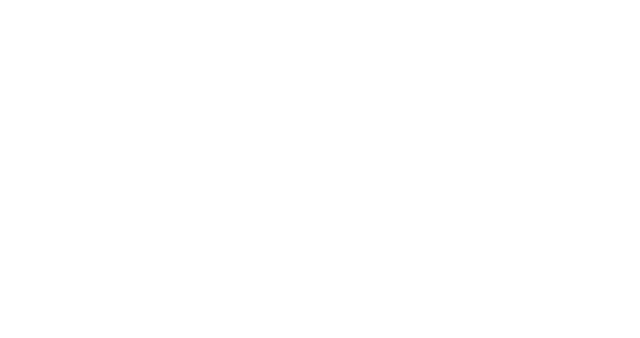
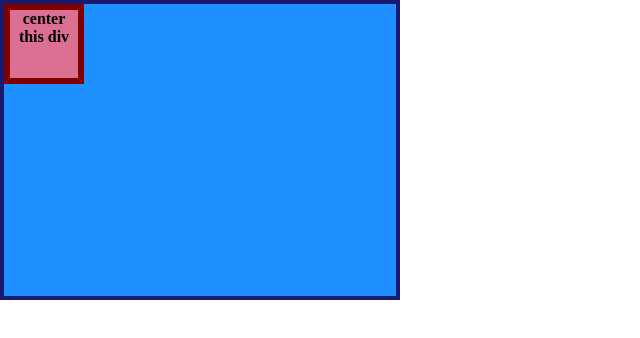
Before and after one commit to KieranWake/flex-challenges, a plain HTML site: page flex-challenge-1/index.html in a window 1280 px wide. Shown: the whole page, without its empty margins (0-640 px from the left). Drawn offline with Linux system fonts and the light colour scheme.

Commit message:
copied the css exercise content

```diff
--- a/flex-challenge-1/css/style.css
+++ b/flex-challenge-1/css/style.css
@@ -3,3 +3,19 @@
     margin: 0;
     padding: 0;
 }
+
+.container {
+    background: dodgerblue;
+    border: 4px solid midnightblue;
+    width: 400px;
+    height: 300px;
+  }
+
+  .box {
+    background: palevioletred;
+    font-weight: bold;
+    text-align: center;
+    border: 6px solid maroon;
+    width: 80px;
+    height: 80px;
+  }
--- a/flex-challenge-1/index.html
+++ b/flex-challenge-1/index.html
@@ -2,11 +2,14 @@
 <html lang="en">
   <head>
     <meta charset="UTF-8">
+    <meta http-equiv="X-UA-Compatible" content="IE=edge">
     <meta name="viewport" content="width=device-width, initial-scale=1.0">
+    <title>CENTER THIS DIV</title>
     <link rel="stylesheet" href="css/style.css">
-  <title>Flex Challenge 1</title>
   </head>
   <body>
-
+    <div class="container">
+      <div class="box">center this div</div>
+    </div>
   </body>
 </html>
```
Lines whose indentation alone changed are shown as unchanged.
